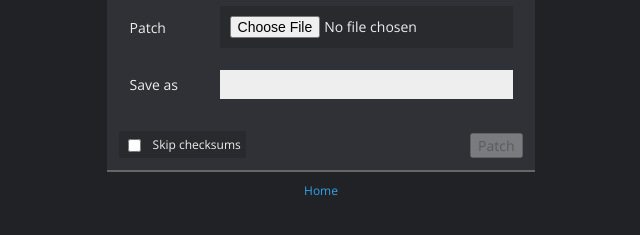
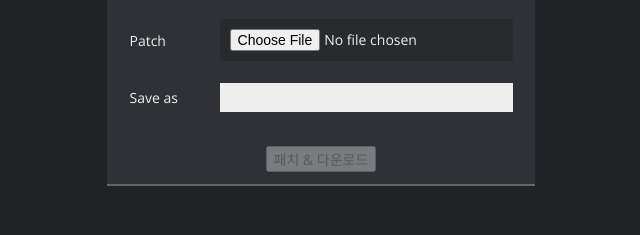
Before and after one commit to Minio17/Minio17.github.io, a plain HTML site: page index.html in a window 1280 px wide. Shown: the part 367-602 px from the top of the page, without its empty margins (319-959 px from the left). Drawn offline with nearby package versions, Linux system fonts and the light colour scheme.

Commit message:
Update index.html

```diff
--- a/index.html
+++ b/index.html
@@ -54,14 +54,8 @@ input[type='text']
                 </table>
                 <table style="background-color: rgb(47,49,54); width: 100%;">
                     <tr>
-                        <td>
-                            <label style="padding: 5px; background-color:rgba(0,0,0,0.15); font-size: 12px; vertical-align: center;" title="Skip checksum verification (not recommended)">
-                                <input type="checkbox" style="vertical-align: middle;" id="input-skip-checksums">
-                                <span style="margin-left: 5px;">Skip checksums</span>
-                            </label>
-                        </td>
-                        <td style="text-align: right;">
-                            <input type="button" value="Patch" id="input-apply" disabled="true">
+                        <td style="text-align: center;">
+                            <input type="button" value="패치 & 다운로드" id="input-apply" disabled="true">
                         </td>
                     </tr>
                 </table>
@@ -69,7 +63,6 @@ input[type='text']
                     <div id="progress-bar" style="display: inline-block; height: 2px; width: 0px; background: #0FF;"></div>
                 </div>
             </div>
-            <div style="font-size: 12px; margin-top:10px;"><a href="/">Home</a></div>
         </div>
         <div style="flex: 1;"></div>
     </div>
```
